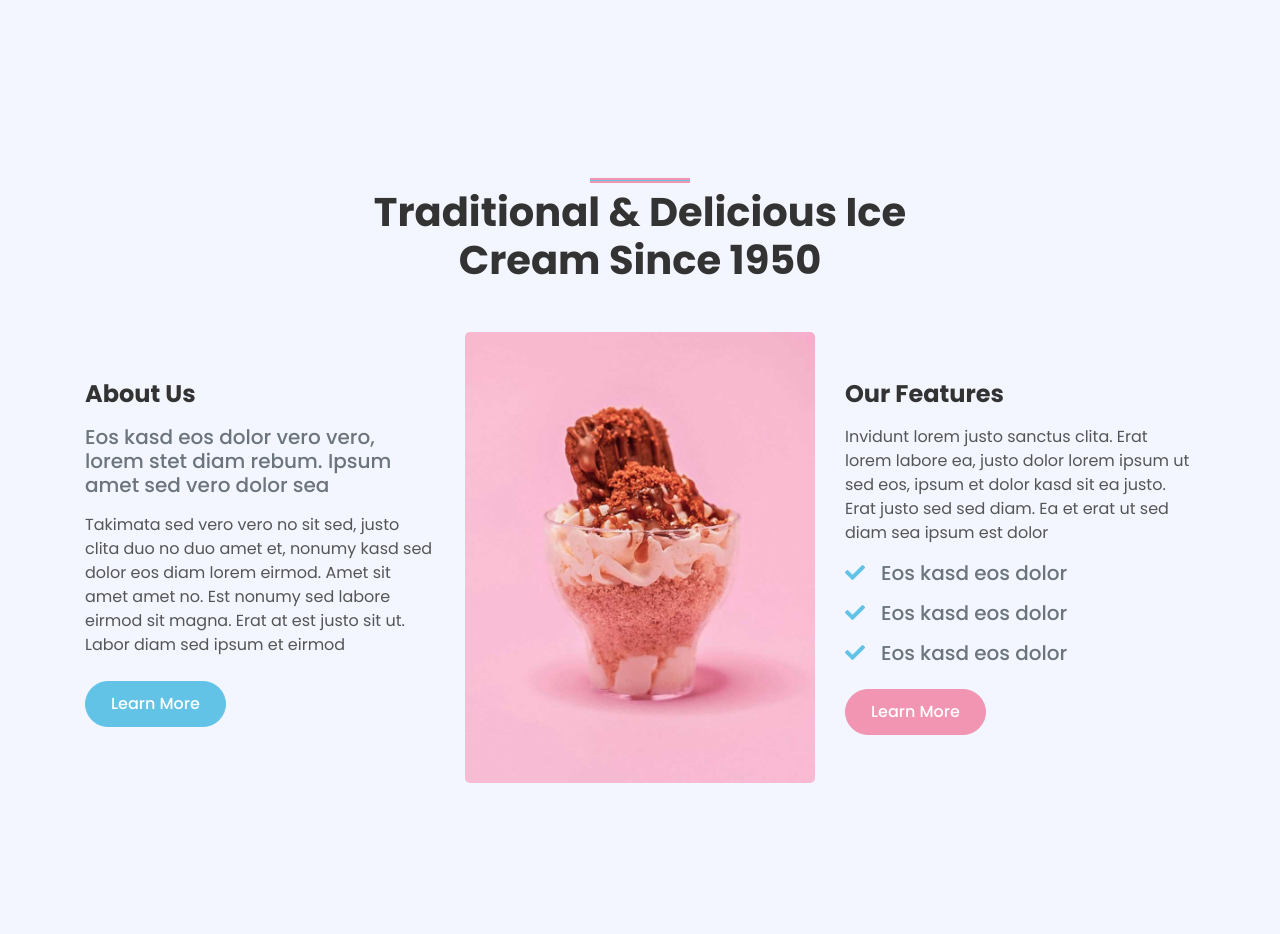
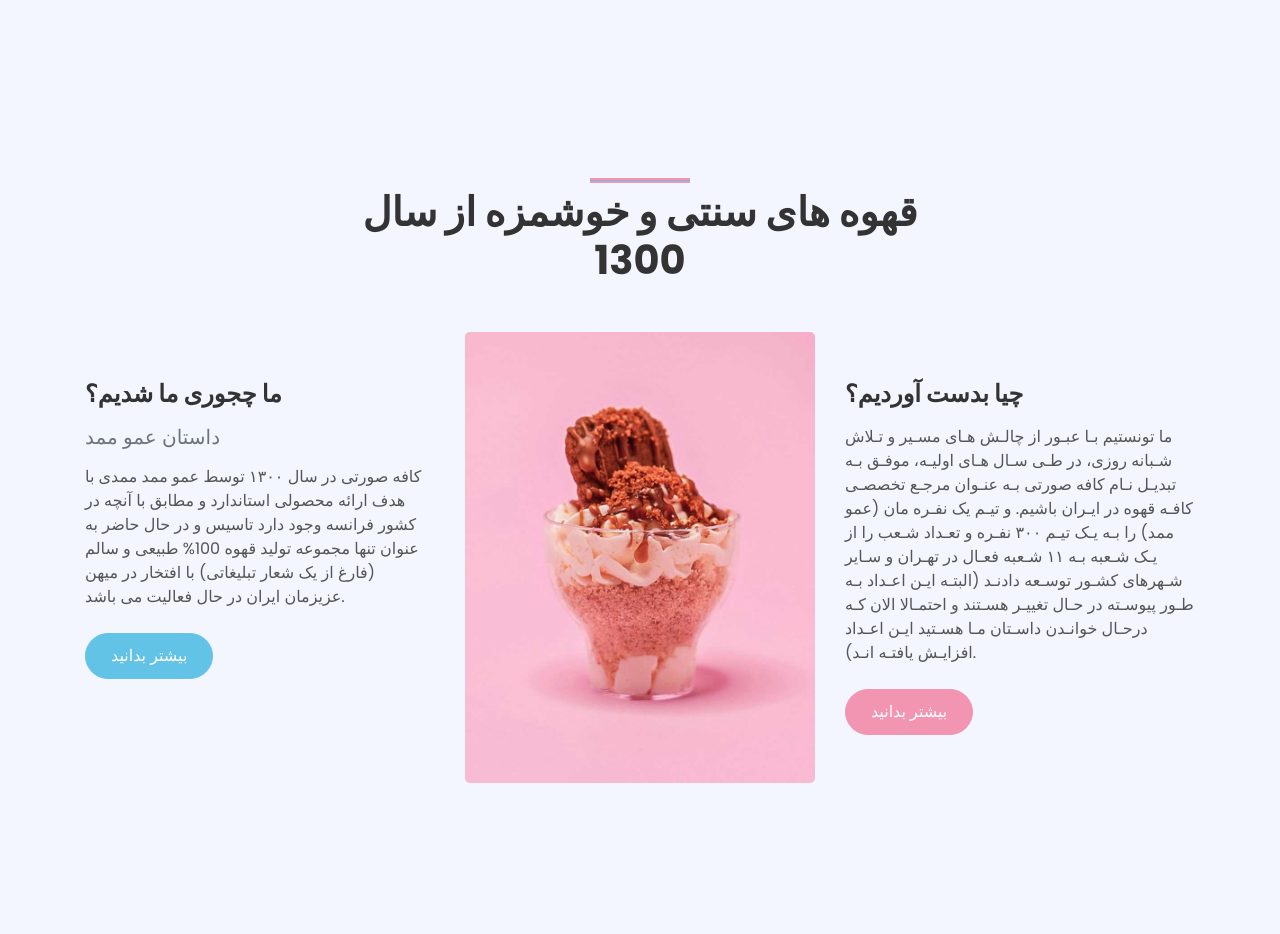
Before and after one commit to ZeinabMoghadamnia/Cafe_GW, a Django app: page / in a window 1280 px wide. Shown: the part 850-1784 px from the top of the page. Run offline with Django 4.2, Linux system fonts and the light colour scheme; some libraries are stand-ins or nearby versions.

Commit message:
[Cafe_GW][#1]|main page about items changed to farsi

```diff
--- a/cafemenu/templates/cafemenu/main_page.html
+++ b/cafemenu/templates/cafemenu/main_page.html
@@ -51,15 +51,15 @@
         <div class="container py-5">
             <div class="row justify-content-center">
                 <div class="col-lg-7">
-                    <h1 class="section-title position-relative text-center mb-5">Traditional & Delicious Ice Cream Since 1950</h1>
+                    <h1 class="section-title position-relative text-center mb-5">قهوه های سنتی و خوشمزه از سال 1300</h1>
                 </div>
             </div>
             <div class="row">
                 <div class="col-lg-4 py-5">
-                    <h4 class="font-weight-bold mb-3">About Us</h4>
-                    <h5 class="text-muted mb-3">Eos kasd eos dolor vero vero, lorem stet diam rebum. Ipsum amet sed vero dolor sea</h5>
-                    <p>Takimata sed vero vero no sit sed, justo clita duo no duo amet et, nonumy kasd sed dolor eos diam lorem eirmod. Amet sit amet amet no. Est nonumy sed labore eirmod sit magna. Erat at est justo sit ut. Labor diam sed ipsum et eirmod</p>
-                    <a href="#" class="btn btn-secondary mt-2">Learn More</a>
+                    <h4 class="font-weight-bold mb-3">ما چجوری ما شدیم؟</h4>
+                    <h5 class="text-muted mb-3">داستان عمو ممد</h5>
+                    <p>کافه صورتی در سال ۱۳۰۰ توسط عمو ممد ممدی با هدف ارائه محصولی استاندارد و مطابق با آنچه در کشور فرانسه وجود دارد تاسیس و در حال حاضر به عنوان تنها مجموعه تولید قهوه 100% طبیعی و سالم (فارغ از یک شعار تبلیغاتی) با افتخار در میهن عزیزمان ایران در حال فعالیت می باشد.</p>
+                    <a href="#" class="btn btn-secondary mt-2">بیشتر بدانید</a>
                 </div>
                 <div class="col-lg-4" style="min-height: 400px;">
                     <div class="position-relative h-100 rounded overflow-hidden">
@@ -67,12 +67,11 @@
                     </div>
                 </div>
                 <div class="col-lg-4 py-5">
-                    <h4 class="font-weight-bold mb-3">Our Features</h4>
-                    <p>Invidunt lorem justo sanctus clita. Erat lorem labore ea, justo dolor lorem ipsum ut sed eos, ipsum et dolor kasd sit ea justo. Erat justo sed sed diam. Ea et erat ut sed diam sea ipsum est dolor</p>
-                    <h5 class="text-muted mb-3"><i class="fa fa-check text-secondary mr-3"></i>Eos kasd eos dolor</h5>
-                    <h5 class="text-muted mb-3"><i class="fa fa-check text-secondary mr-3"></i>Eos kasd eos dolor</h5>
-                    <h5 class="text-muted mb-3"><i class="fa fa-check text-secondary mr-3"></i>Eos kasd eos dolor</h5>
-                    <a href="#" class="btn btn-primary mt-2">Learn More</a>
+                    <h4 class="font-weight-bold mb-3">چیا بدست آوردیم؟</h4>
+                    <p>ما تونستیم بـا عبـور از چالـش هـای مسـیر و تـلاش شـبانه روزی، در طـی سـال هـای اولیـه، موفـق
+                        بـه تبدیـل نـام کافه صورتی بـه عنـوان مرجـع تخصصـی کافـه قهوه در ایـران باشیم.
+                        و تیـم یک نفـره مان (عمو ممد) را بـه یـک تیـم ۳۰۰ نفـره و تعـداد شـعب را از یـک شـعبه بـه ۱۱ شـعبه فعـال در تهـران و سـایر شـهرهای کشـور توسـعه دادنـد (البتـه ایـن اعـداد بـه طـور پیوسـته در حـال تغییـر هسـتند و احتمـالا الان کـه درحـال خوانـدن داسـتان مـا هسـتید ایـن اعـداد افزایـش یافتـه انـد).</p>
+                    <a href="#" class="btn btn-primary mt-2">بیشتر بدانید</a>
                 </div>
             </div>
         </div>
```
